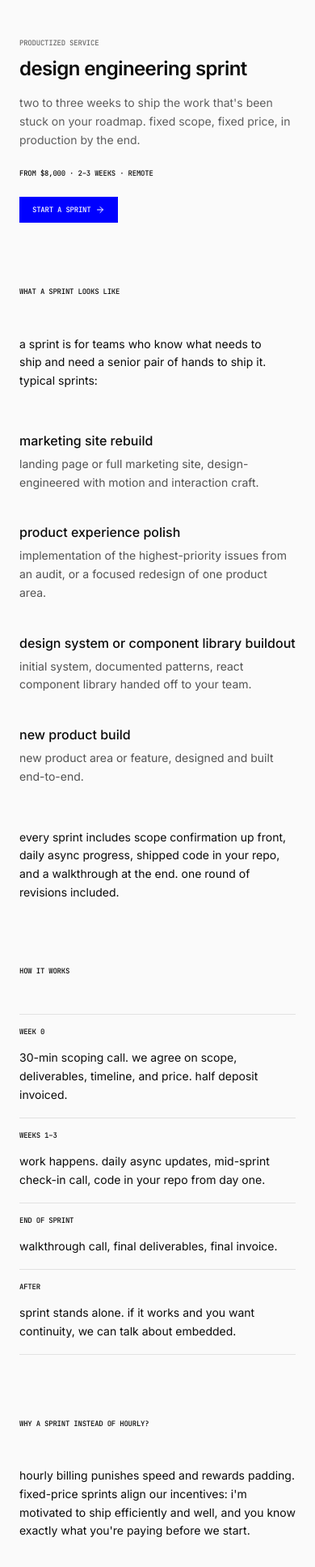
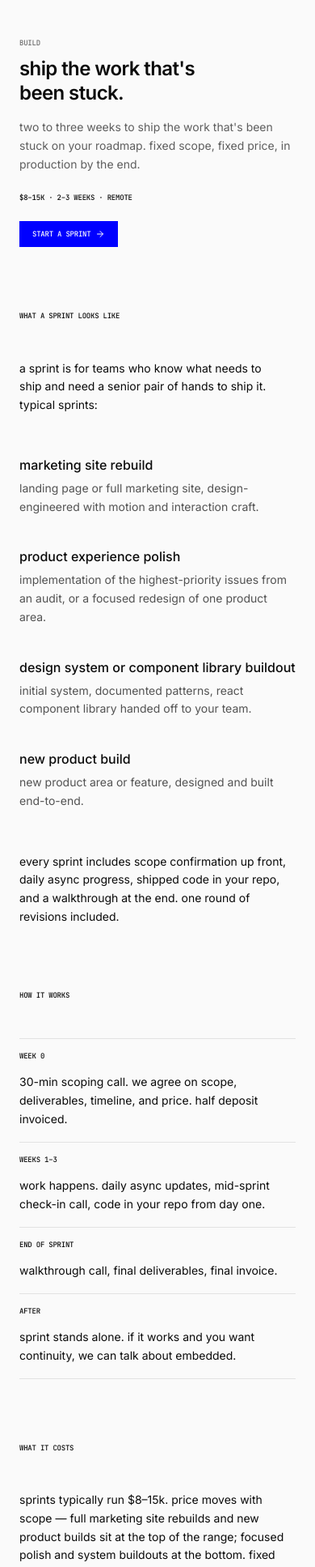
Before and after one commit to thirdindexco/site, a Next.js app: page /sprint in a window 390 px wide. Shown: the part 52-1987 px from the top of the page at 81% size. Built offline with nearby package versions, Linux system fonts and the light colour scheme; no server answers.

Commit message:
update copy

```diff
--- a/app/_components/WorkInquiryCTA.tsx
+++ b/app/_components/WorkInquiryCTA.tsx
@@ -23,7 +23,7 @@ export function WorkInquiryCTA() {
             >
               info@thirdindex.co
             </a>
-            . we reply within two business days.
+            . i reply within two business days.
           </p>
           <div className="flex flex-wrap items-center gap-x-6 gap-y-4 pt-8 md:pt-10">
             <a
--- a/app/_lib/engagements.ts
+++ b/app/_lib/engagements.ts
@@ -22,7 +22,7 @@ export const ENGAGEMENTS: readonly Engagement[] = [
   {
     slug: "sprint",
     title: "sprint",
-    meta: "from $8,000 · 2–3 weeks",
+    meta: "$8–15k · 2–3 weeks",
     description:
       "typically the highest-priority fixes from an audit, a marketing site rebuild, or a focused product area redesign. fixed scope, fixed price, shipped to production.",
     href: "/sprint",
@@ -30,7 +30,7 @@ export const ENGAGEMENTS: readonly Engagement[] = [
   {
     slug: "embedded",
     title: "embedded",
-    meta: "from $10,000/month · 3 month minimum",
+    meta: "$10–14k/month · 3 month minimum",
     description:
       "2–3 days a week as your fractional design engineer. for teams that need senior frontend + design judgment in the room consistently — without the cost or commitment of a full-time hire.",
     href: "/embedded",
--- a/app/audit/page.tsx
+++ b/app/audit/page.tsx
@@ -86,7 +86,7 @@ const faqs: FaqItem[] = [
   },
   {
     q: "what tech stacks do you work with?",
-    a: "react, next.js, typescript, framer motion, gsap, three.js / webgl. comfortable with most modern frontend stacks. ai-fluent across the day-to-day — claude code, codex, cursor, and agents in the loop where they earn it. if you're on something exotic, ask.",
+    a: "an audit is mostly stack-agnostic — i'm reading your product, your code, and your component patterns regardless of framework. day to day i live in react, next.js, typescript, framer motion, gsap, three.js / webgl, but i've audited products on most modern frontend stacks. if you're on something exotic, ask.",
   },
   {
     q: "what if we're pre-launch?",
@@ -110,7 +110,7 @@ function BuyButton({
       rel="noopener noreferrer"
       className={`${base} ${sizing}`}
     >
-      buy now
+      buy the audit
       <ArrowRight
         aria-hidden
         className="h-3 w-3 transition-transform duration-200 group-hover/cta:translate-x-0.5"
@@ -128,10 +128,10 @@ export default function AuditPage() {
             className="col-span-12"
           >
             <p className="font-mono text-3xs font-medium uppercase tracking-tight opacity-60">
-              productized service
+              diagnose
             </p>
             <h1 className="pt-3 font-sans text-2xl font-semibold leading-tight tracking-tight text-pretty md:text-3xl">
-              design engineering audit
+              find what's slowing your product down.
             </h1>
             <p className="max-w-[60ch] pt-4 font-sans text-sm leading-relaxed text-foreground/65 md:pt-5 md:text-base">
               a one-week deep review of your product's interaction,
@@ -152,7 +152,7 @@ export default function AuditPage() {
                   rel="noopener noreferrer"
                   className="underline decoration-solid underline-offset-2 transition-colors hover:text-accent"
                 >
-                  book a 15-min intro call
+                  book a call
                 </a>
                 .
               </p>
@@ -324,7 +324,7 @@ export default function AuditPage() {
                   rel="noopener noreferrer"
                   className="underline decoration-solid underline-offset-2 transition-colors hover:text-accent"
                 >
-                  book a 15-min intro call
+                  book a call
                 </a>
                 .
               </p>
--- a/app/embedded/page.tsx
+++ b/app/embedded/page.tsx
@@ -7,7 +7,7 @@ import { GRID } from "../_lib/layout";
 
 const pageTitle = "embedded design engineering — third index";
 const pageDescription =
-  "2–3 days a week as your fractional design engineer. For product teams that need senior frontend + design judgment consistently in the room. From $10,000/month.";
+  "2–3 days a week as your fractional design engineer. For product teams that need senior frontend + design judgment consistently in the room. $10–14k/month.";
 
 export const metadata: Metadata = {
   title: pageTitle,
@@ -67,7 +67,7 @@ const faqs: FaqItem[] = [
   },
   {
     q: "what stacks do you work in?",
-    a: "typescript end-to-end on next.js and vercel by default. tailwind, framer motion, gsap, and webgl for high-craft surfaces. postgres, sanity, stripe, and headless shopify when full-stack work is on the table. ai-fluent across the day-to-day — claude code, codex, cursor, and agents in the loop where they earn it. embedded means fitting into your stack — if it's modern frontend, i'm comfortable.",
+    a: "embedded means fitting into your stack, not asking you to change it. by default i'm fastest in typescript on next.js and vercel, with tailwind, framer motion, gsap, and webgl for high-craft surfaces — and postgres, sanity, stripe, and headless shopify when the work goes full-stack. if it's modern frontend, i'm comfortable.",
   },
 ];
 
@@ -79,7 +79,7 @@ function StartConversationButton() {
       rel="noopener noreferrer"
       className="group/cta inline-flex items-center gap-1.5 whitespace-nowrap bg-accent px-4 py-2.5 font-mono text-3xs font-medium uppercase tracking-tight text-white outline-none transition-colors duration-200 hover:bg-accent-hover"
     >
-      start the conversation
+      start a conversation
       <ArrowRight
         aria-hidden
         className="h-3 w-3 transition-transform duration-200 group-hover/cta:translate-x-0.5"
@@ -97,10 +97,10 @@ export default function EmbeddedPage() {
             className="col-span-12"
           >
             <p className="font-mono text-3xs font-medium uppercase tracking-tight opacity-60">
-              productized service
+              stay close
             </p>
             <h1 className="pt-3 font-sans text-2xl font-semibold leading-tight tracking-tight text-pretty md:text-3xl">
-              embedded design engineering
+              your fractional design engineer.
             </h1>
             <p className="max-w-[60ch] pt-4 font-sans text-sm leading-relaxed text-foreground/65 md:pt-5 md:text-base">
               2–3 days a week as your fractional design engineer. for product
@@ -108,7 +108,7 @@ export default function EmbeddedPage() {
               in the room.
             </p>
             <p className="pt-6 font-mono text-3xs font-medium uppercase tracking-tight md:pt-8">
-              from $10,000/month · 3-month minimum · remote, in your tools
+              $10–14k/month · 3-month minimum · remote, in your tools
             </p>
             <div className="pt-6 md:pt-8">
               <StartConversationButton />
--- a/app/page.tsx
+++ b/app/page.tsx
@@ -20,7 +20,7 @@ const InquiryDrawer = dynamic(
 
 const HERO_HEADLINE = "third index is a design engineering studio.";
 const HERO_SUPPORT =
-  "we build the surface and the system underneath — product interfaces, frontend systems, and focused product experiences.";
+  "i build the surface and the system underneath — product interfaces, frontend systems, and focused product experiences.";
 
 // Hardcoded so Tailwind 4's JIT picks up the strings; index matches the
 // order of ENGAGEMENTS.
--- a/app/sprint/page.tsx
+++ b/app/sprint/page.tsx
@@ -7,7 +7,7 @@ import { GRID } from "../_lib/layout";
 
 const pageTitle = "design engineering sprint — third index";
 const pageDescription =
-  "Two to three weeks to ship the work that's been stuck on your roadmap. Fixed scope, fixed price, in production by the end. From $8,000.";
+  "Two to three weeks to ship the work that's been stuck on your roadmap. Fixed scope, fixed price, in production by the end. $8–15k typical.";
 
 export const metadata: Metadata = {
   title: pageTitle,
@@ -87,7 +87,7 @@ const faqs: FaqItem[] = [
   },
   {
     q: "what tech stacks?",
-    a: "typescript end-to-end on next.js and vercel. react, framer motion, gsap, three.js / webgl for the high-craft surfaces. postgres, sanity, stripe, and headless shopify in the stack when the job calls for it. ai-fluent across the day-to-day — claude code, codex, cursor, and agents in the loop where they earn it. comfortable with most modern frontend stacks — if you're on something exotic, ask.",
+    a: "fastest in typescript on next.js and vercel — react, framer motion, gsap, three.js / webgl for the high-craft surfaces. postgres, sanity, stripe, and headless shopify when the job calls for it. i lean on claude code, codex, and cursor where they earn it; useful for covering ground on a fixed-scope timeline. if you're on something exotic, ask.",
   },
   {
     q: "what about ongoing maintenance after?",
@@ -121,17 +121,17 @@ export default function SprintPage() {
             className="col-span-12"
           >
             <p className="font-mono text-3xs font-medium uppercase tracking-tight opacity-60">
-              productized service
+              build
             </p>
             <h1 className="pt-3 font-sans text-2xl font-semibold leading-tight tracking-tight text-pretty md:text-3xl">
-              design engineering sprint
+              ship the work that's been stuck.
             </h1>
             <p className="max-w-[60ch] pt-4 font-sans text-sm leading-relaxed text-foreground/65 md:pt-5 md:text-base">
               two to three weeks to ship the work that's been stuck on your
               roadmap. fixed scope, fixed price, in production by the end.
             </p>
             <p className="pt-6 font-mono text-3xs font-medium uppercase tracking-tight md:pt-8">
-              from $8,000 · 2–3 weeks · remote
+              $8–15k · 2–3 weeks · remote
             </p>
             <div className="pt-6 md:pt-8">
               <StartSprintButton />
@@ -205,6 +205,22 @@ export default function SprintPage() {
         <section className={`pt-20 md:pt-28 ${GRID}`}>
           <div className="col-span-12 md:col-span-3 md:col-start-1">
             <div className="font-mono text-3xs font-medium uppercase tracking-tight">
+              what it costs
+            </div>
+          </div>
+          <div className="col-span-12 pt-6 md:col-span-9 md:col-start-4 md:pt-0">
+            <p className="font-sans text-sm leading-relaxed text-pretty md:text-base">
+              sprints typically run $8–15k. price moves with scope — full
+              marketing site rebuilds and new product builds sit at the top of
+              the range; focused polish and system buildouts at the bottom.
+              fixed before we start.
+            </p>
+          </div>
+        </section>
+
+        <section className={`pt-20 md:pt-28 ${GRID}`}>
+          <div className="col-span-12 md:col-span-3 md:col-start-1">
+            <div className="font-mono text-3xs font-medium uppercase tracking-tight">
               why a sprint instead of hourly?
             </div>
           </div>
@@ -244,7 +260,7 @@ export default function SprintPage() {
                   rel="noopener noreferrer"
                   className="underline decoration-solid underline-offset-2 transition-colors hover:text-accent"
                 >
-                  book a 15-min scoping call
+                  book a call
                 </a>
                 .
               </p>
```
